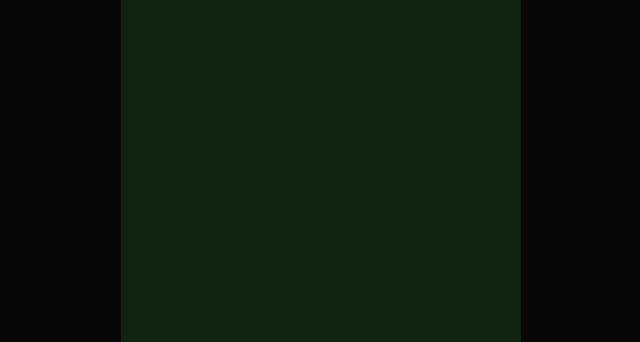
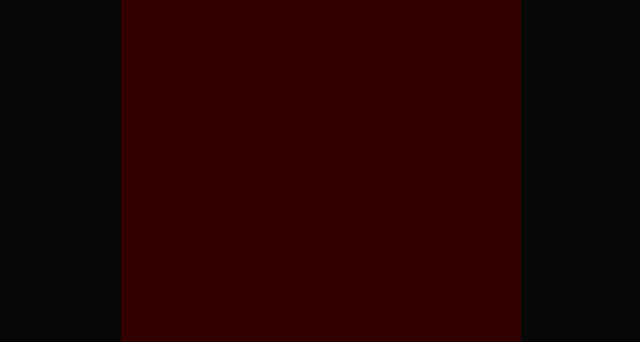
Before and after one commit to hybridlynx/cargamewithboss, a plain HTML site: page index.html in a window 1280 px wide. Shown: the top 342 px of the page, without its empty margins (319-959 px from the left). Drawn offline with Linux system fonts and the light colour scheme.

Commit message:
Add files via upload

```diff
--- a/index.html
+++ b/index.html
@@ -8,7 +8,7 @@
   <style>
     * { margin: 0; padding: 0; box-sizing: border-box; }
     body { font-family: Arial, sans-serif; background: #222; overflow: hidden; }
-    canvas { display: block; margin: 0 auto; background: #4CAF50; }
+    canvas { display: block; margin: 0 auto; background: #ff0000; }
     #overlay {
       position: absolute;
       top: 0; left: 0;
```
